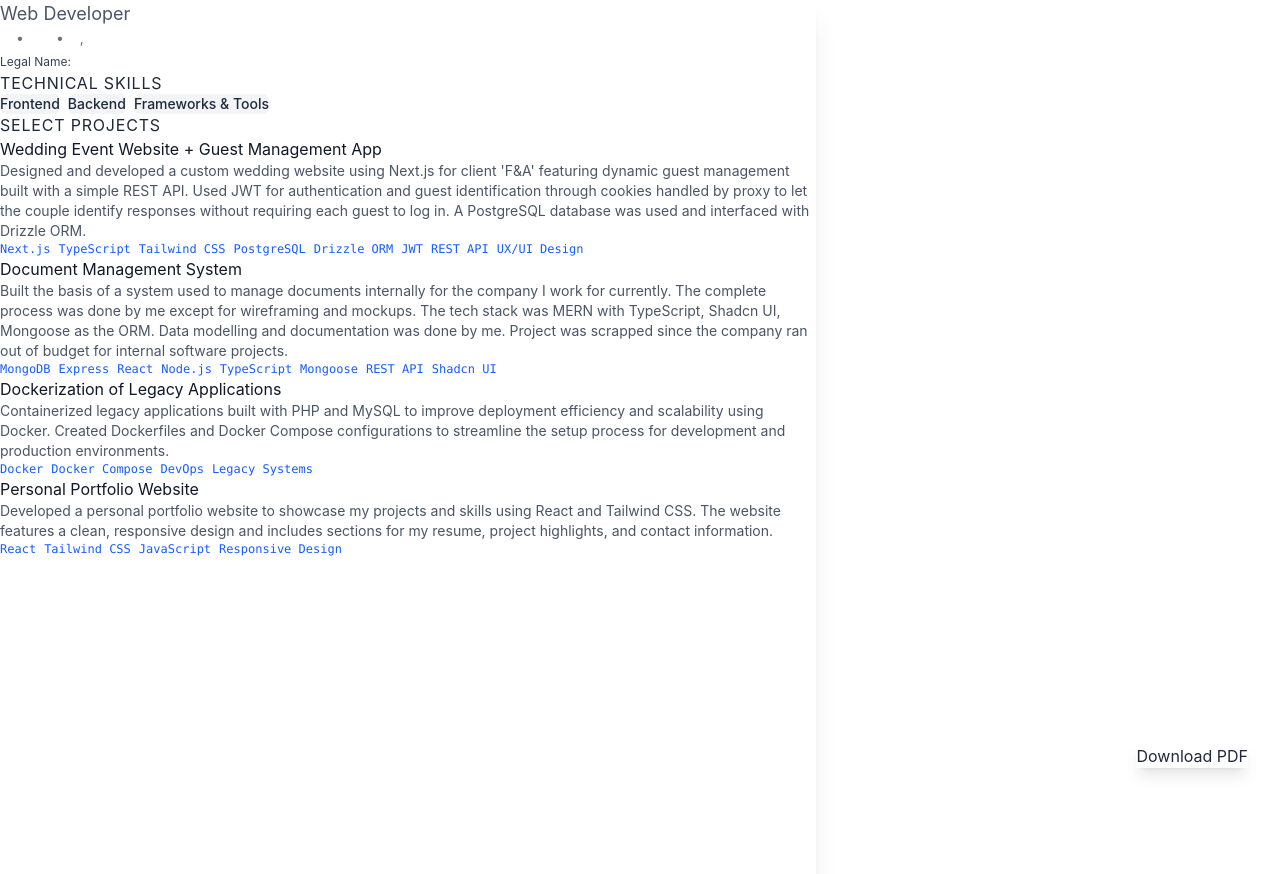
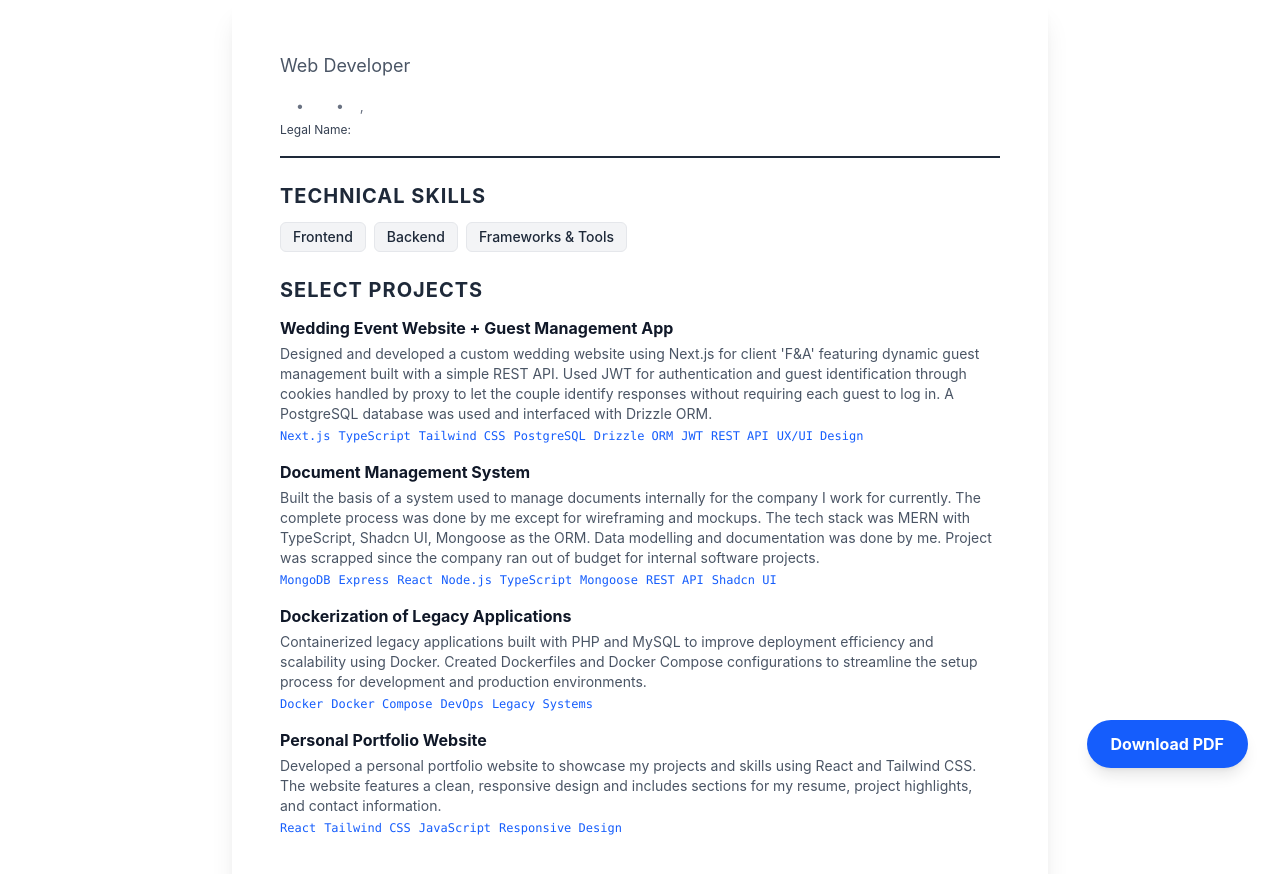
Before and after one commit to vanreagan/resume, a React (Vite) app: page / in a window 1280 px wide. Shown: the top 874 px of the page. Built offline with nearby package versions, Linux system fonts and the light colour scheme.

Commit message:
Remove unnecessary imports

```diff
--- a/src/index.css
+++ b/src/index.css
@@ -1,6 +1,4 @@
 @import "tailwindcss";
-@import "tailwindcss/preflight";
-@tailwind utilities;
 
 @layer base {
   body {
```
